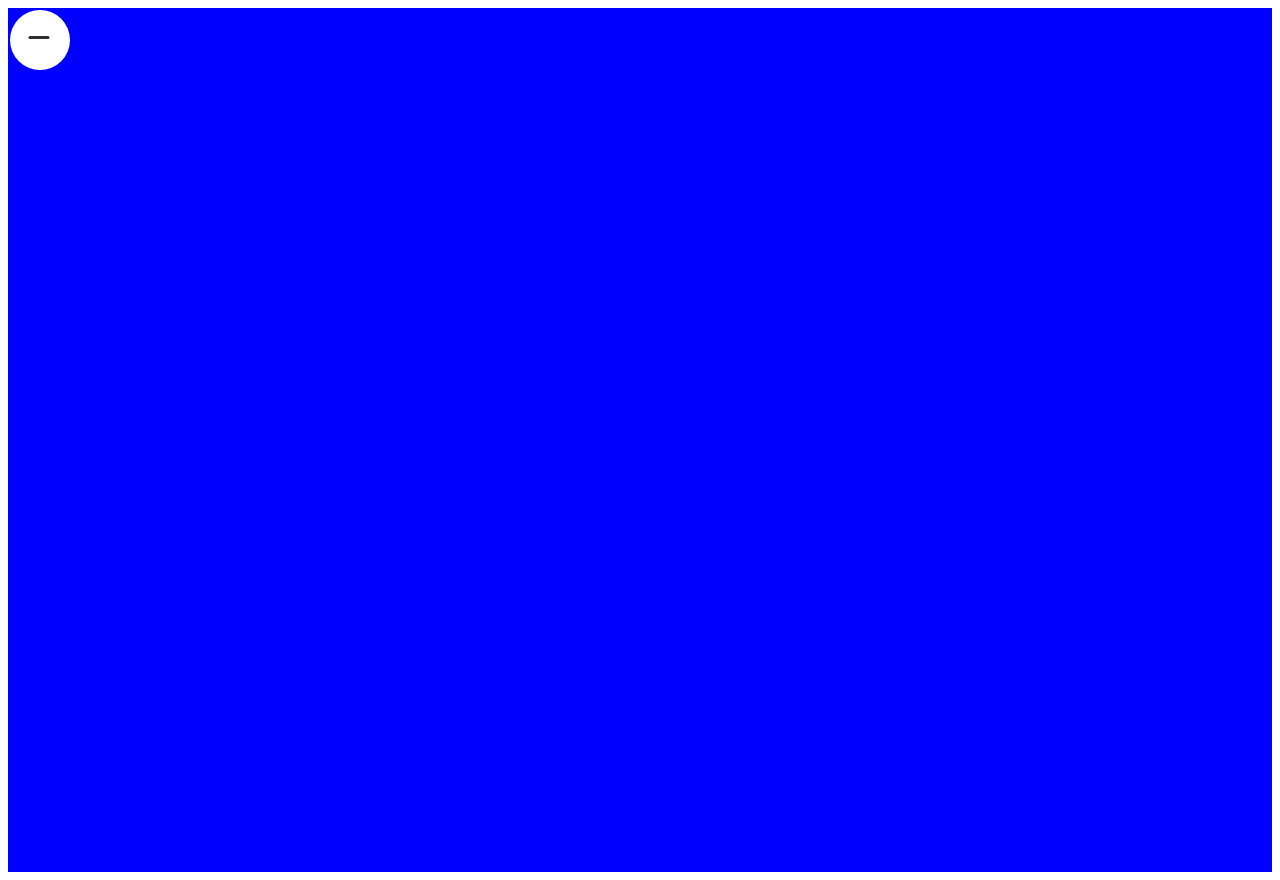
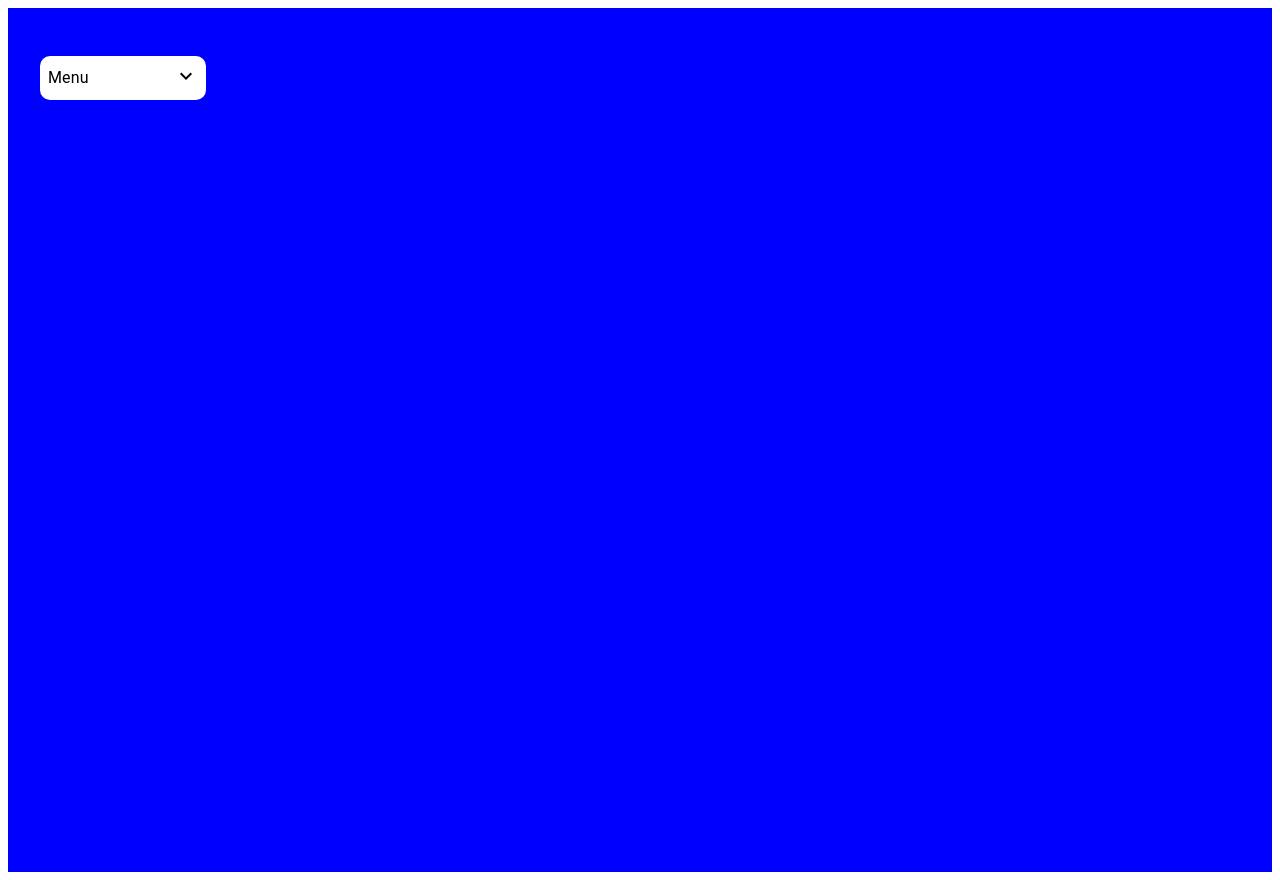
Before and after one commit to PrathyushaChinthu/react-slider, a React (Vite) app: page / in a window 1280 px wide. Built offline with nearby package versions, Linux system fonts and the light colour scheme.

Commit message:
drop down list is not animating correctly

```diff
--- a/src/App.tsx
+++ b/src/App.tsx
@@ -19,16 +19,16 @@ const App = () => {
         </Box>
       </Box> */}
 
-      <Box bgcolor="blue" minHeight="100vh" p={4} display="flex">
+      {/* <Box bgcolor="blue" minHeight="100vh" p={4} display="flex">
         <Box mt={2}>
           <Framermotion />
         </Box>
-      </Box>
-      {/* <Box bgcolor="blue" minHeight="100vh" p={4} display="flex">
+      </Box> */}
+      <Box bgcolor="blue" minHeight="100vh" p={4} display="flex">
         <Box mt={2}>
           <Animate />
         </Box>
-      </Box> */}
+      </Box>
     </>
   );
 };
--- a/src/components/dropdown/animate.tsx
+++ b/src/components/dropdown/animate.tsx
@@ -10,6 +10,17 @@ const itemVariants: Variants = {
     transition: { type: "spring", stiffness: 300, damping: 24 },
   },
   closed: { opacity: 0, y: 20, transition: { duration: 0.2 } },
+};
+
+const containerVariants: Variants = {
+  open: {
+    height: "auto",
+    transition: { staggerChildren: 0.05, delayChildren: 0.3 },
+  },
+  closed: {
+    height: 0,
+    transition: { duration: 0.3 },
+  },
 };
 
 const Animate: React.FC = () => {
@@ -28,11 +39,11 @@ const Animate: React.FC = () => {
           alignItems: "center",
           backgroundColor: "#fff",
           padding: 1,
-          cursor: "pointer", // Added cursor pointer for the "Menu" text
-          borderRadius: "10px", // Added border radius for rounded corners
-          marginBottom: "10px", // Added margin bottom for gap
+          cursor: "pointer",
+          borderRadius: "10px",
+          marginBottom: "10px",
         }}
-        onClick={() => setIsOpen(!isOpen)} // Added onClick event handler for the "Menu" text
+        onClick={() => setIsOpen(!isOpen)}
       >
         <Typography variant="body1">Menu</Typography>
         <motion.div
@@ -47,42 +58,18 @@ const Animate: React.FC = () => {
         </motion.div>
       </Box>
 
-      {isOpen && (
+      <motion.div variants={containerVariants} style={{ overflow: "hidden" }}>
         <Box
           sx={{
             display: "flex",
-            flexDirection: "column", // Display items in a column
-            alignItems: "flex-start", // Align items to the start of the column
-            backgroundColor: "white", // Apply grey background color
+            flexDirection: "column",
+            alignItems: "flex-start",
+            backgroundColor: "white",
             padding: 1,
-            borderRadius: "10px", // Add rounded corners
-            overflow: "hidden", // Hide overflow to clip rounded corners
+            borderRadius: "10px",
           }}
         >
-          <List
-            component={motion.ul}
-            variants={{
-              open: {
-                clipPath: "inset(0% 0% 0% 0% round 10px)",
-                transition: {
-                  type: "spring",
-                  bounce: 0,
-                  duration: 0.7,
-                  delayChildren: 0.3,
-                  staggerChildren: 0.05,
-                },
-              },
-              closed: {
-                clipPath: "inset(10% 50% 90% 50% round 10px)",
-                transition: {
-                  type: "spring",
-                  bounce: 0,
-                  duration: 0.3,
-                },
-              },
-            }}
-            style={{ pointerEvents: isOpen ? "auto" : "none" }}
-          >
+          <List>
             <ListItem component={motion.li} variants={itemVariants}>
               Item 1
             </ListItem>
@@ -100,7 +87,7 @@ const Animate: React.FC = () => {
             </ListItem>
           </List>
         </Box>
-      )}
+      </motion.div>
     </motion.nav>
   );
 };
```
